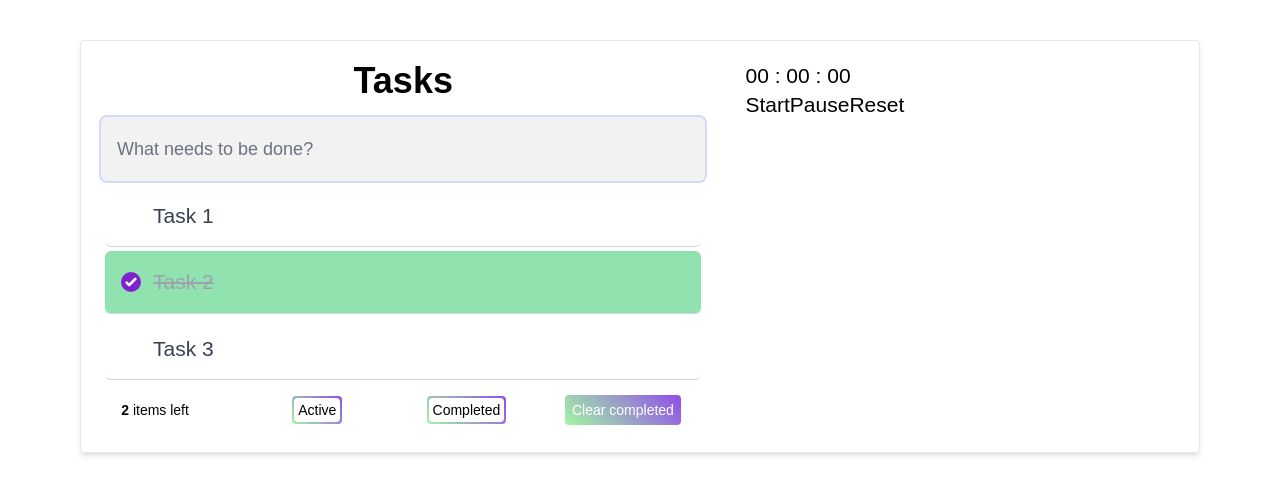
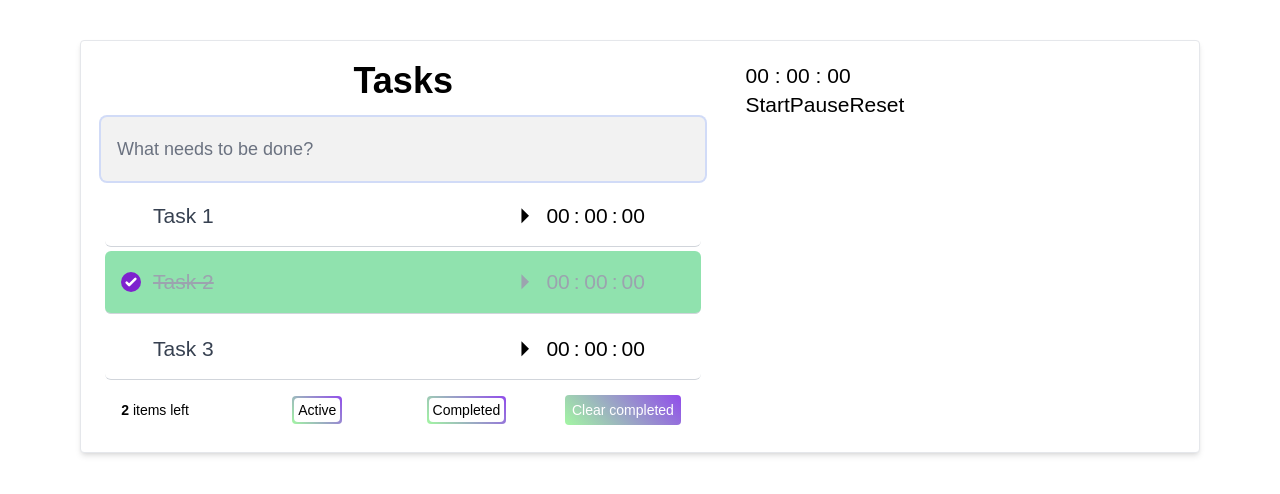
Before and after one commit to Hleyf/ReactTaskManager, a React (Vite) app: page / in a window 1280 px wide. Shown: the top 494 px of the page. Built offline with nearby package versions, Linux system fonts and the light colour scheme.

Commit message:
Add InLineStopwatch component to Todo.tsx and useStopwatch.ts

```diff
--- a/src/components/todos/Todo.tsx
+++ b/src/components/todos/Todo.tsx
@@ -1,6 +1,8 @@
 import { useDispatch } from 'react-redux'
 import { type TodoId, type ITodo as TodoType } from '../../types'
 import { completeTodo, deleteTodo } from '../../slices/todo'
+import { InLineStopwatch } from '../stopWatch/InLineStopWatch'
+
 export const Todo: React.FC<TodoType> = ({ id, title, completed }) => {
   const dispatch = useDispatch()
   const handleCompletedCheckbox = (event: React.ChangeEvent<HTMLInputElement>): void => {
@@ -14,7 +16,8 @@ export const Todo: React.FC<TodoType> = ({ id, title, completed }) => {
     dispatch(completeTodo({ id, completed }))
   }
   return (
-         <div className='group w-full flex-grow box-content task-item'>
+         <div className='group w-full flex flex-grow box-content task-item items-center'>
+          <div>
             <input
                 className="form-checkbox checked:focus:bg-purple-700 checked:hover:bg-purple-500
                   absolute top-0 bottom-0 left-4 m-auto border-none appearance-none rounded-full
@@ -24,11 +27,17 @@ export const Todo: React.FC<TodoType> = ({ id, title, completed }) => {
                 onChange={handleCompletedCheckbox}
             />
             <label>{title}</label>
+          </div>
+            <div className=" absolute right-16">
+              <InLineStopwatch />
+            </div>
+            <div>
             <button className="absolute top-0 right-2.5 bottom-0 w-10 h-10 m-auto text-3xl text-gray-400
               transition-colors duration-200 ease-out hover:text-red-500 focus:text-red-300 opacity-0 group-hover:opacity-100"
               onClick={() => {
                 onRemove({ id })
               }}>×</button>
+            </div>
          </div>
   )
 }
--- a/src/hooks/useStopwatch.ts
+++ b/src/hooks/useStopwatch.ts
@@ -29,8 +29,7 @@ export function useStopwatch (): IStopwatch {
   const seconds = (time % 60).toString().padStart(2, '0')
   const minutes = (Math.floor(time / 60) % 60).toString().padStart(2, '0')
   const hours = (Math.floor(time / 3600)).toString().padStart(2, '0')
-
   const currentTime: ITime = { hours, minutes, seconds }
 
-  return { start, pause, reset, currentTime }
+  return { start, pause, reset, currentTime, isActive }
 }
```
